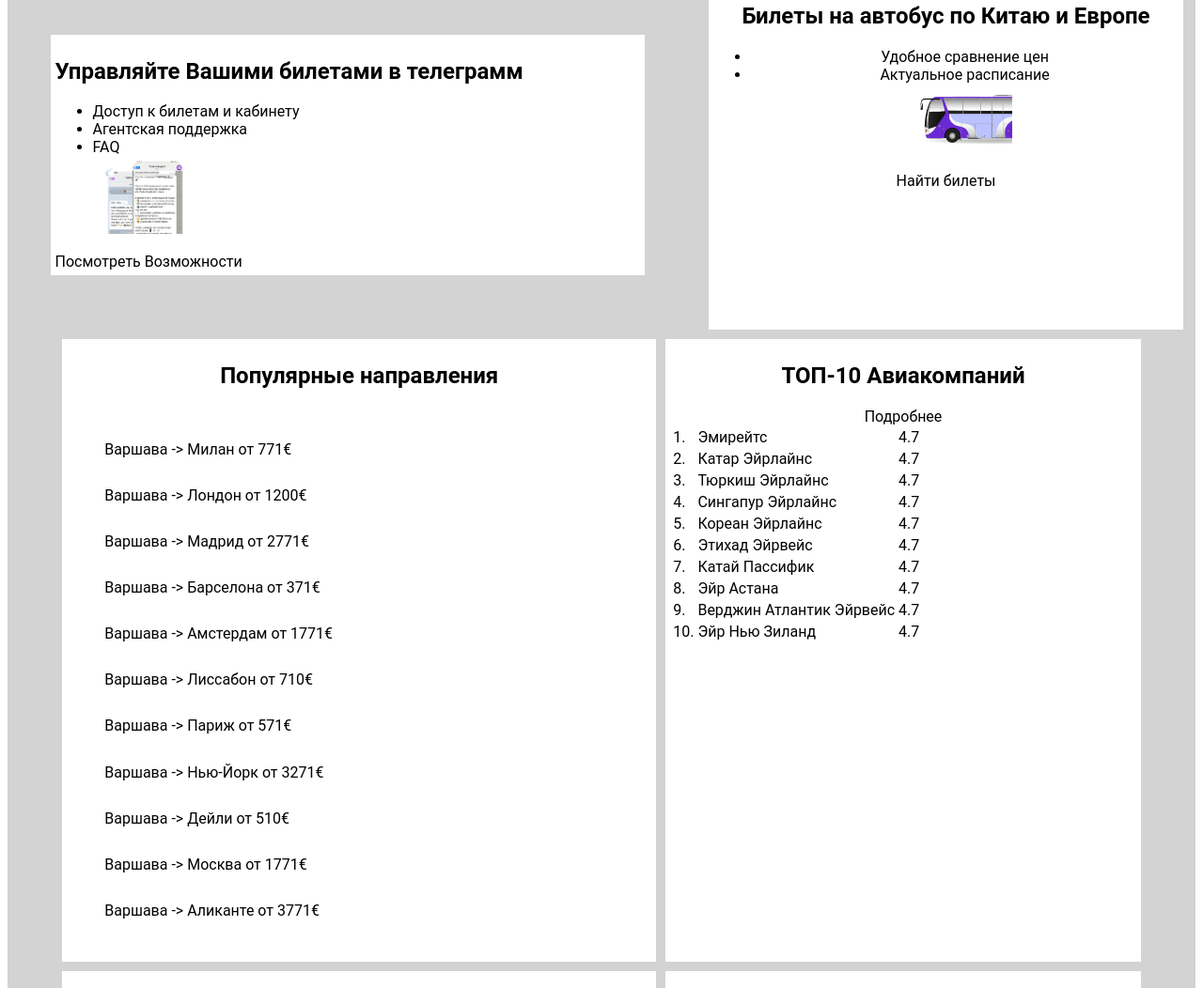
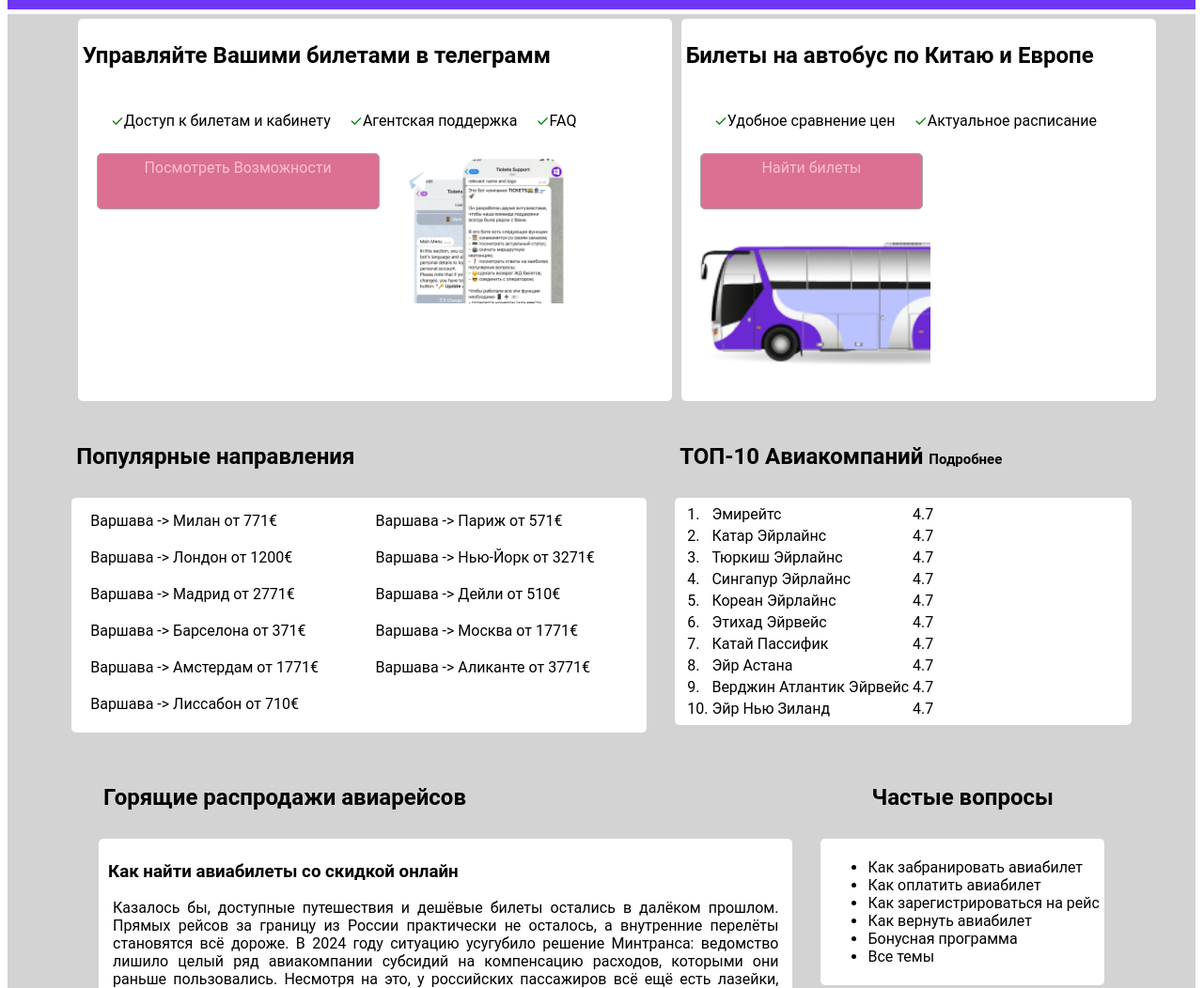
Before and after one commit to antonBuldygin/javarush-project-1, a website: page index.html in a window 1280 px wide. Shown: the part 405-1457 px from the top of the page at 94% size. Drawn offline with Linux system fonts and the light colour scheme.

Commit message:
Близко к рисунку. Но не совсем понятно как блоки между собой выравнивать

```diff
--- a/css/styles.css
+++ b/css/styles.css
@@ -7,6 +7,7 @@
       /*border: solid 1px red;*/
       margin: 5px;
       padding: 5px;
+      border-radius: 5px;
 }
 a {
       color: #000;
@@ -40,19 +41,42 @@
 main #tickets {background-color: #FFFFFF;
       width: 40%;
 }
-main #destinations {background-color: #FFFFFF;
+main #destinations {
       width: 50%;
 }
-main #top-10-airlines {background-color: #FFFFFF;
+main #destinations .text {background-color: #FFFFFF; text-align: left;
+      padding-left: 10px; height: 250px;
+      display: flex;
+      flex-direction: column;
+      flex-wrap: wrap;
+}
+main #destinations .text div { text-align: justify;
+}
+main #destinations h2 { text-align: left;
+}
+main #top-10-airlines {
       width: 40%;
 }
+main #top-10-airlines .text {background-color: #FFFFFF; text-align: left;
+      padding-left: 10px;
+}
+main #top-10-airlines h2 { text-align: left;
+}
 main #hot-tickets {
-      background-color: #FFFFFF;
-      width: 50%;
+      width: 60%;
 }
-main #faq {width: 40%;
-      height: 20%;
-      background-color: #FFFFFF;}
+main #hot-tickets .text {
+      background-color: #FFFFFF; text-align: left;
+      padding-left: 10px;}
+main #hot-tickets h2 {
+      text-align: left;
+}
+main #hot-tickets .text p {
+      text-align: justify;padding-left: 5px;
+      padding-right: 10px;
+}
+main #faq .text { background-color: #FFFFFF; text-align: left;
+      padding-left: 10px;}
 main #proposals {width: 40%;
       height: 20%;
       background-color: #FFFFFF; }
@@ -91,13 +115,11 @@
       justify-content: flex-start; /* Распределение элементов с равными промежутками */
       padding: 10px;
 }
-
 .nav-item {
       color: white;
       /*text-decoration: none;*/
       padding: 10px 20px;
       background-color: #a182f6;
-
       border-radius: 15px;
 }
 .nav-item:hover {
@@ -129,14 +151,12 @@
       color: hotpink;
       height: 30px;
 }
-p, td {text-align: justify;
+td {text-align: justify;
       margin: 5%;
 }
 td, th {text-align: left;
       margin: 5%;
 }
-#manage {text-align: left;
-      margin: 5%;}
 #header #search-form fieldset {
       display: flex;
       width: 95%;
@@ -174,30 +194,25 @@
       border-radius: 5px;
       /*vertical-align: middle;*/
 }
-
-
 /*| Navigation |*/
-
-#navv{
+#navv {
       /*background: #334; !* Задаем основной фон меню *!*/
       padding: 0 3%; /* Задаем внутренние отступы */
       float: right;
       margin-right: 100px;
-
 }
-
 #navv ul {
       list-style: none; /* Убираем маркер для элементов списка */
 }
-
 #navv ul li {
       background: #a182f6;
-      display:inline-block;/*Выстраиваем пункты меню в ряд по горизонтали */
+      display: inline-block; /*Выстраиваем пункты меню в ряд по горизонтали */
       border-radius: 15px;
+      height: 40px;
 }
-
 #navv ul li a {
-      display:block; /* Настраиваем оформление пунктов меню */
+      display: inline-flex; /* Настраиваем оформление пунктов меню */
+      align-items: flex-start;
       /*padding: 1px 10px;*/
       font-size: .9em;
       color: #FFFFFF;
@@ -206,24 +221,37 @@
       /*text-transform: uppercase;*/
       /*border-top: 1px solid #445;*/
       height: 30px;
-
-
 }
-
 #navv ul li:hover {
       background: #5e488d; /* Меняем фон пункта меню при наведении указателя мыши */
 }
-
 #navv ul li ul {
       display: none; /* Прячем пункты выпадающего блока меню */
-      position:absolute;
+      position: absolute;
       background: #a182f6; /* Задаем фон выпадающего блока меню */
 }
-
 #navv ul li:hover ul {
-      display:block; /* Отображаем подменю при наведении мыши */
+      display: block; /* Отображаем подменю при наведении мыши */
 }
-
 #navv ul li ul li {
-      display:block; /* Выстраиваем по вертикали пункты выпадающего меню */
+      display: block; /* Выстраиваем по вертикали пункты выпадающего меню */
 }
+.top-menu {display: flex;
+      justify-content: flex-end;
+      align-self: flex-end;
+}
+#language {margin-top: 20px;height: 30px;}
+/*#manage {display: flex;}*/
+.manage_img {width: 50%; border: 1px solid darkgray; height: 60px;
+      background-color: palevioletred; }
+.manage_img a {color: pink; justify-content: left}
+.manage_text {display: flex;flex-wrap: wrap;flex-direction: row;text-align: left;width: 100%;}
+.manage_text div::before {content: "✓";color: green}
+#manage h2 {text-align: left; }
+#manage ul { list-style-type: none;}
+#manage .container {display: flex;flex-wrap: wrap;flex-direction: row;justify-content: stretch}
+#tickets h2 {text-align: left; }
+#tickets ul { list-style-type: none;}
+#tickets .container {display: flex;flex-wrap: wrap;flex-direction: row; justify-content: stretch}
+#proposals {display: flex;flex-wrap: wrap;flex-direction: row; justify-content: stretch}
+#proposals form {width: 100%; }
--- a/index.html
+++ b/index.html
@@ -189,53 +189,53 @@
 <main>
 	<div id="manage">
 		<h2>Управляйте Вашими билетами в телеграмм</h2>
-		<ul>
-			<li>Доступ к билетам и кабинету</li>
-			<li>Агентская поддержка</li>
-			<li>FAQ</li>
-			<img src="img/assets/telegram-ru.png" alt="телеграмм на телефоне" width="100px">
-		</ul>
+		<div class='container'>
+			<div class='manage_text'>
+				<div>Доступ к билетам и кабинету</div>
+				<div>Агентская поддержка</div>
+				<div>FAQ</div>
+			</div>
+			<div class='manage_img'>
 				<a href="#https://www.w3schools.com">Посмотреть Возможности</a>
+			</div>
+			<img src="img/assets/telegram-ru.png" alt="телеграмм на телефоне" width="200px">
+		</div>
 	</div>
 	<div id="tickets">
 		<h2>Билеты на автобус по Китаю и Европе</h2>
-		<ul>
-			<li>Удобное сравнение цен</li>
-			<li>Актуальное расписание</li>
-			<img src="img/assets/bus-light.png" alt="Автобус" width="100px">
-		</ul>
+		<div class='container'>
+			<div class='manage_text'>
+				<div>Удобное сравнение цен</div>
+				<div>Актуальное расписание</div>
+			</div>
+			<div class='manage_img'>
 				<a href="#https://www.w3schools.com">Найти билеты</a>
 			</div>
+			<img src="img/assets/bus-light.png" alt="Автобус" width="250px">
+		</div>
+	</div>
 	<div id="destinations">
-		<h2>Популярные направления</h2>
-		<div>
-			<p>Варшава -> Милан <span>от 771€ </span>
-			</p>
-			<p>Варшава -> Лондон <span>от 1200€ </span>
-			</p>
-			<p>Варшава -> Мадрид <span> от 2771€ </span>
-			</p>
-			<p>Варшава -> Барселона <span> от 371€ </span>
-			</p>
-			<p>Варшава -> Амстердам <span>от 1771€  </span>
-			</p>
-			<p>Варшава -> Лиссабон <span> от 710€ </span>
-			</p>
-			<p>Варшава -> Париж <span>от 571€  </span>
-			</p>
-			<p>Варшава -> Нью-Йорк <span> от 3271€ </span>
-			</p>
-			<p>Варшава -> Дейли <span> от 510€ </span>
-			</p>
-			<p>Варшава -> Москва <span> от 1771€ </span>
-			</p>
-			<p>Варшава -> Аликанте <span> от 3771€ </span>
-			</p>
+		<div><h2>Популярные направления</h2></div>
+		<div class='text'>
+			<div>Варшава -> Милан <span>от 771€ </span></div>
+			<div>Варшава -> Лондон <span>от 1200€ </span></div>
+			<div>Варшава -> Мадрид <span> от 2771€ </span></div>
+			<div>Варшава -> Барселона <span> от 371€ </span></div>
+			<div>Варшава -> Амстердам <span>от 1771€  </span></div>
+			<div>Варшава -> Лиссабон <span> от 710€ </span></div>
+			<div>Варшава -> Париж <span>от 571€  </span></div>
+			<div>Варшава -> Нью-Йорк <span> от 3271€ </span></div>
+			<div>Варшава -> Дейли <span> от 510€ </span></div>
+			<div>Варшава -> Москва <span> от 1771€ </span></div>
+			<div>Варшава -> Аликанте <span> от 3771€ </span></div>
+		</div>
 	</div>
 	</div>
 	<div id="top-10-airlines">
-		<h2>ТОП-10 Авиакомпаний</h2>
-		<a href="#order-ticket">Подробнее</a>
+		<div>
+			<h2>ТОП-10 Авиакомпаний <span style='font-size: 15px'> <a href="#order-ticket">Подробнее</a></span></h2>
+		</div>
+		<div class='text'>
 			<table>
 				<tbody>
 				<tr>
@@ -311,51 +311,56 @@
 				</tbody>
 			</table>
 		</div>
+	</div>
 	<div id="hot-tickets">
-		<h2>Горящие распродажи авиарейсов</h2>
+		<div><h2>Горящие распродажи авиарейсов</h2></div>
+		<div class='text'>
 			<h3>Как найти авиабилеты со скидкой онлайн</h3>
-		<p>Казалось бы, доступные путешествия и дешёвые билеты остались в далёком прошлом. Прямых рейсов за границу из
-		   России практически не осталось, а внутренние перелёты становятся всё дороже. В 2024 году ситуацию усугубило
-		   решение Минтранса: ведомство лишило целый ряд авиакомпании субсидий на компенсацию расходов, которыми они
-		   раньше пользовались. Несмотря на это, у российских пассажиров всё ещё есть лазейки, позволяющие приобретать
-		   билеты очень выгодно. Правда, на поиск дешёвых билетов понадобится время и немного сообразительности, но
-		   согласитесь, сэкономленные 5, 10, а то и 50 тысяч рублей того стоят. Всегда приятнее потратить эти деньги,
-		   например, на развлечения, на повышение категории отеля, на прокат авто, или, в конце концов, на вкусную еду в
-		   путешествии.</p>
+			<p>Казалось бы, доступные путешествия и дешёвые билеты остались в далёком прошлом. Прямых рейсов за границу
+			   из России практически не осталось, а внутренние перелёты становятся всё дороже. В 2024 году ситуацию
+			   усугубило решение Минтранса: ведомство лишило целый ряд авиакомпании субсидий на компенсацию расходов,
+			   которыми они раньше пользовались. Несмотря на это, у российских пассажиров всё ещё есть лазейки,
+			   позволяющие приобретать билеты очень выгодно. Правда, на поиск дешёвых билетов понадобится время и
+			   немного сообразительности, но согласитесь, сэкономленные 5, 10, а то и 50 тысяч рублей того стоят. Всегда
+			   приятнее потратить эти деньги, например, на развлечения, на повышение категории отеля, на прокат авто,
+			   или, в конце концов, на вкусную еду в путешествии.</p>
 			<h3>Клиентская поддержка</h3>
-		<p>Как только авиакомпании начали отменять рейсы, а страны закрывать границы, поток обращений в нашу клиентскую
-		   службу увеличился более чем в 10 раз по сравнению с обычным временем. Поставщики туристических услуг и
-		   авиакомпании также не были готовы к такому наплыву обращений и мы были вынуждены начать обрабатывать
-		   обращения вне зависимости от даты их поступления – по дате вылета. Чем ближе дата вылета (или уже прошла) –
-		   тем быстрее ваш запрос окажется в очереди на обработку. Поддержка работает круглосуточно, даже в выходные
-		   дни. Несмотря на объявленные выходные, когда каждый из нас старается сосредоточиться на защите здоровья своих
-		   близких – наши операторы работают удаленно, стараясь помочь каждому из вас. Объявление нерабочих дней
-		   затронуло в том числе и нашу клиентскую службу, которая не является предприятием из списка исключений в указе
-		   президента. Однако, хотим отметить, что все наши операторы остались в строю и обработка обращений
-		   продолжается в том же интенсивном режиме, как и ранее.</p>
+			<p>Как только авиакомпании начали отменять рейсы, а страны закрывать границы, поток обращений в нашу
+			   клиентскую службу увеличился более чем в 10 раз по сравнению с обычным временем. Поставщики туристических
+			   услуг и авиакомпании также не были готовы к такому наплыву обращений и мы были вынуждены начать
+			   обрабатывать обращения вне зависимости от даты их поступления – по дате вылета. Чем ближе дата вылета
+			   (или уже прошла) – тем быстрее ваш запрос окажется в очереди на обработку. Поддержка работает
+			   круглосуточно, даже в выходные дни. Несмотря на объявленные выходные, когда каждый из нас старается
+			   сосредоточиться на защите здоровья своих близких – наши операторы работают удаленно, стараясь помочь
+			   каждому из вас. Объявление нерабочих дней затронуло в том числе и нашу клиентскую службу, которая не
+			   является предприятием из списка исключений в указе президента. Однако, хотим отметить, что все наши
+			   операторы остались в строю и обработка обращений продолжается в том же интенсивном режиме, как и
+			   ранее.</p>
 			<h3>Бонусная прогнрамма для постоянных клиентов</h3>
 			<p>Стоит отметить, что программа лояльности характеризуется именно как «система поощрения», то есть это не
 			   одноразовая акция. Вступая в «клуб любимых клиентов» вы постоянно получаете больше преференций, чем все
-		   остальные.Путешествия - это замечательный способ отдохнуть от повседневных забот и исследовать новые места.
-		   Однако, многие из нас сталкиваются с проблемой бюджета при планировании поездки. Но не отчаивайтесь!
-		   Подготовили для вас документы, которые помогут сэкономить до 20% вашего бюджета во время отпуска</p>
+			   остальные.Путешествия - это замечательный способ отдохнуть от повседневных забот и исследовать новые
+			   места. Однако, многие из нас сталкиваются с проблемой бюджета при планировании поездки. Но не
+			   отчаивайтесь! Подготовили для вас документы, которые помогут сэкономить до 20% вашего бюджета во время
+			   отпуска</p>
 			<h3>Самые дешевые авиабилеты</h3>
 			<p>Бывает, что цена билетов снижается. Но вы не можете следить за этим круглосуточно, а Авиасейлс может.
 			   Сохраните билет в Избранное — как только цена изменится, мы пришлём уведомление.Если знаете, когда хотите
-		   полететь, но не знаете куда — выбирайте опцию «куда угодно» и смотрите дешёвые варианты на карте.Это подборка
-		   билетов на ближайшие 30 дней, которые дешевле не менее чем на 10% своей среднемесячной цены. Регулярно
-		   проверяйте её на сайте или в приложении.</p>
+			   полететь, но не знаете куда — выбирайте опцию «куда угодно» и смотрите дешёвые варианты на карте.Это
+			   подборка билетов на ближайшие 30 дней, которые дешевле не менее чем на 10% своей среднемесячной цены.
+			   Регулярно проверяйте её на сайте или в приложении.</p>
 			<h3>Сравнение цен на авиабилеты</h3>
-		<p>Изучите динамику цен и расписание рейсов по интересующему вас направлению. Путешествия покажут все варианты
-		   перелёта и подскажут, в какие дни билеты на самолёт будут стоить дешевле. Вы также можете задать для поиска
-		   рейсов важные вам параметры: длительность поездки, наличие пересадок и багажа, предпочтительное время вылета
-		   и прилёта.т доступные билеты у множества партнёров: это авиакомпании и онлайн-продавцы авиабилетов. Всё в
-		   одном месте — вам не придётся сравнивать цены на разных сайтах, чтобы выбрать подходящий вариант. Яндекс
-		   Путешествия не берут комиссий и сразу показывают цену, по которой вы забронируете билет на сайте
-		   партнёра.</p>
+			<p>Изучите динамику цен и расписание рейсов по интересующему вас направлению. Путешествия покажут все
+			   варианты перелёта и подскажут, в какие дни билеты на самолёт будут стоить дешевле. Вы также можете задать
+			   для поиска рейсов важные вам параметры: длительность поездки, наличие пересадок и багажа,
+			   предпочтительное время вылета и прилёта.т доступные билеты у множества партнёров: это авиакомпании и
+			   онлайн-продавцы авиабилетов. Всё в одном месте — вам не придётся сравнивать цены на разных сайтах, чтобы
+			   выбрать подходящий вариант. Яндекс Путешествия не берут комиссий и сразу показывают цену, по которой вы
+			   забронируете билет на сайте партнёра.</p></div>
 	</div>
 	<div id="faq">
-		<h2>Частые вопросы</h2>
+		<div><h2>Частые вопросы</h2></div>
+		<div class='text'>
 			<ul>
 				<li>
 					<a href="#order-ticket">Как забранировать авиабилет</a>
@@ -377,12 +382,16 @@
 				</li>
 			</ul>
 		</div>
+	</div>
 	<div id="proposals">
-		<h2>Лучшие предложения для путешествий</h2>
+		<div>Лучшие предложения для путешествий</div>
+		<div>
+			<img src="img/assets/subscribe-laptop.svg" alt="Laptop" width="50px">
+		</div>
 		<form>
 			<label></label>
 			<input type="email" name="email" id="email" placeholder="Email*"/>
-			<button type="submit">&nbsp; Подписаться &nbsp;</button>
+			<button type="submit">Подписаться</button>
 		</form>
 	</div>
 </main>
```
Lines whose indentation alone changed are shown as unchanged.
